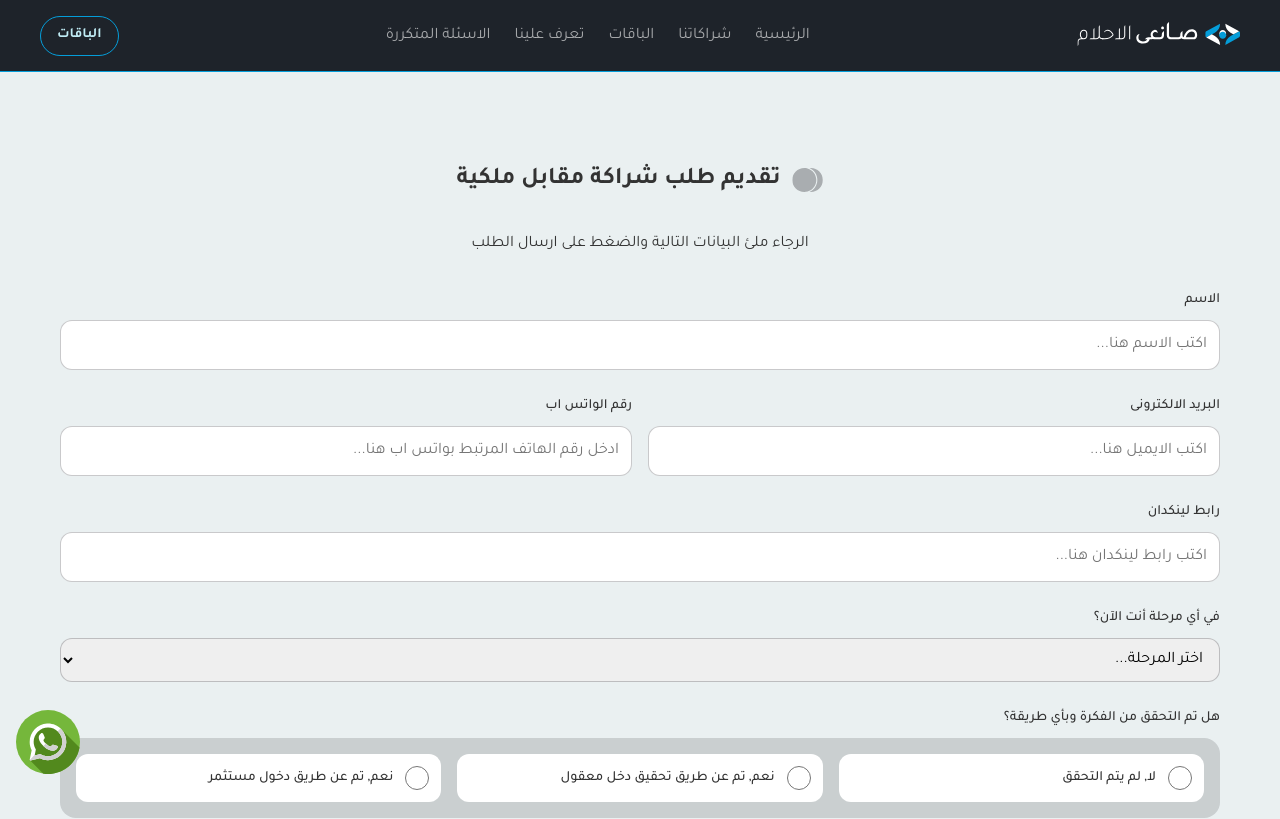
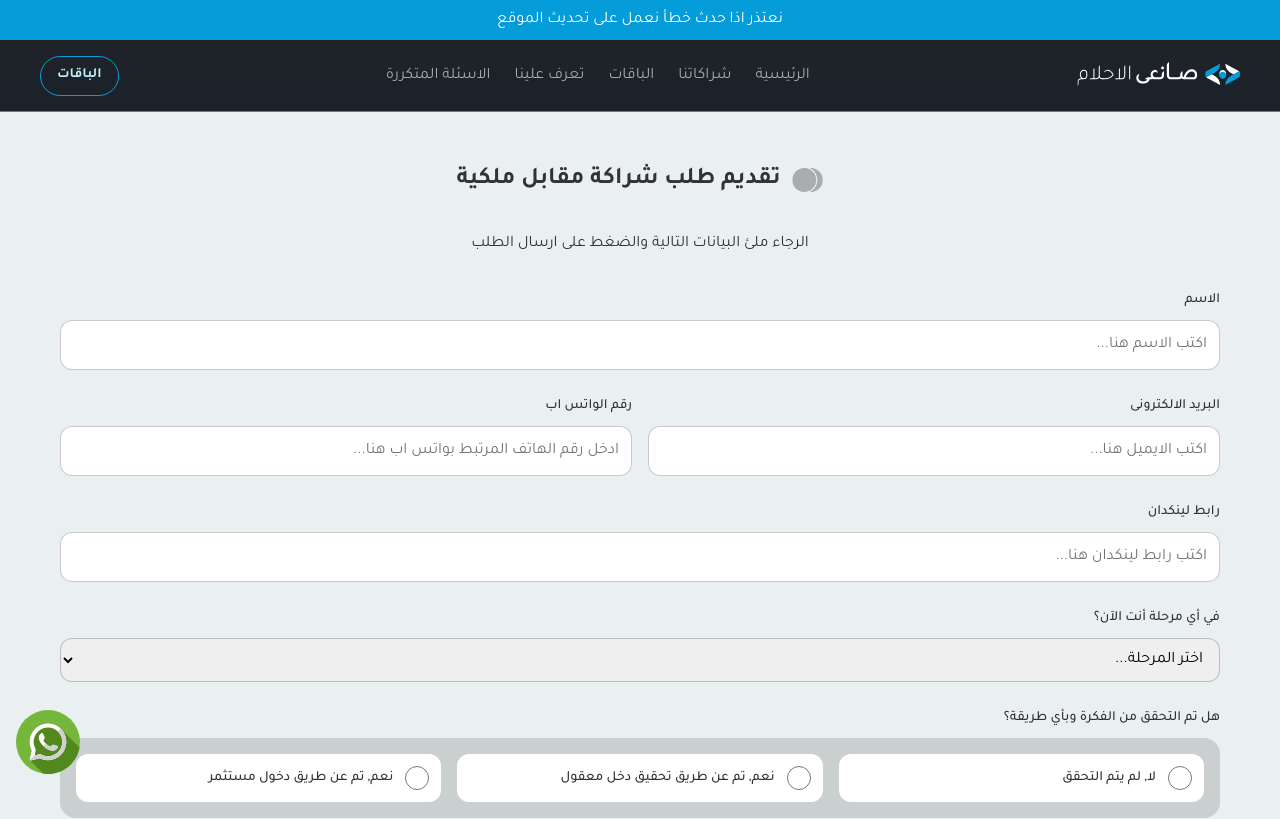
Before and after one commit to islamsayedr/db-site, a React (Vite) app: page /ApplyForOwnerShip in a window 1280 px wide. Shown: the top 819 px of the page. Built offline with nearby package versions, Linux system fonts and the light colour scheme.

Commit message:
activating updating alert

```diff
--- a/src/comp/shared/Header.jsx
+++ b/src/comp/shared/Header.jsx
@@ -9,7 +9,7 @@ export default function Header() {
   }
   return (
     <>
-    {/* <span className={styles.ad}>نعتذر اذا حدث خطأ نعمل على تحديث الموقع</span> */}
+    <span className={styles.ad}>نعتذر اذا حدث خطأ نعمل على تحديث الموقع</span>
       <header className={styles.header}>
         <div className={styles.secCont}>
           <img
--- a/src/comp/shared/Header.module.css
+++ b/src/comp/shared/Header.module.css
@@ -10,7 +10,7 @@
     padding: 0 40px;
     position: fixed;
     z-index: 9999999999999;
-    /* margin-top: 40px; */
+    margin-top: 40px;
 }
 
 .ad {
@@ -73,7 +73,7 @@
     display: none;
     flex-direction: column;
     position: fixed;
-    top: 72px;
+    top: 112px;
     height: 100vh;
     width: 100vw;
     z-index: 99999;
@@ -94,9 +94,11 @@
     .header {
         padding: 0 20px;
     }
+
     .header .secCont {
         justify-content: space-between;
     }
+
     .header .secCont .nav {
         display: none;
     }
```
